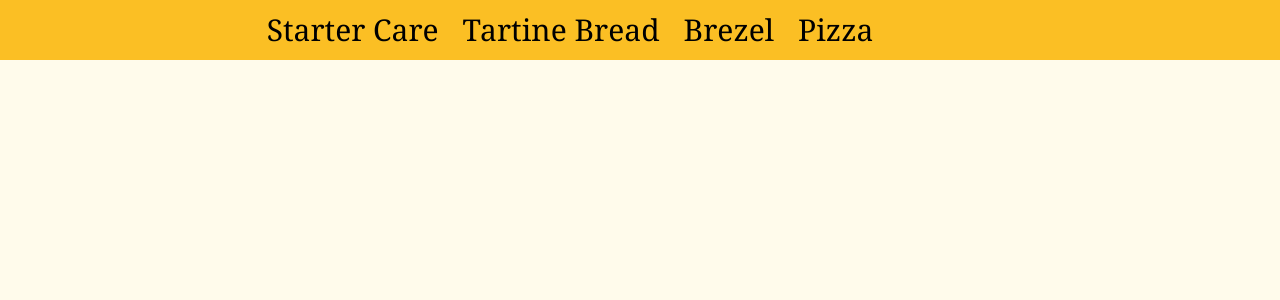
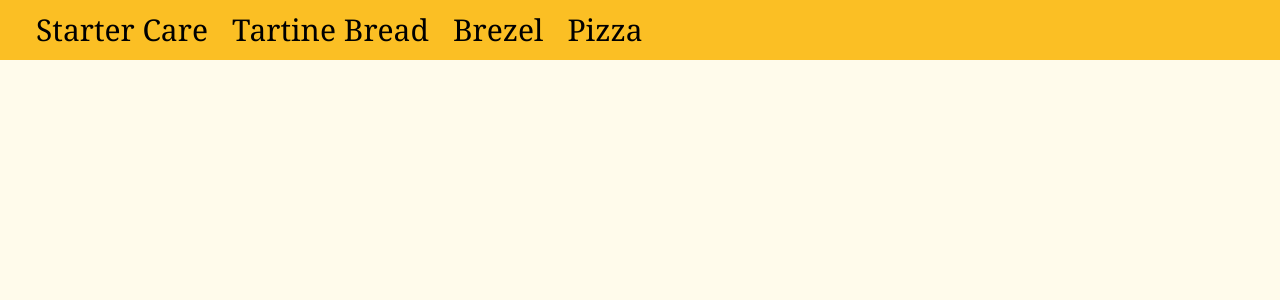
Before and after one commit to hutec/bread, a React (Create React App) app: page / in a window 1280 px wide. Shown: the top 300 px of the page. Built offline with nearby package versions, Linux system fonts and the light colour scheme.

Commit message:
Fix table and navbar for smaller screens

```diff
--- a/src/App.js
+++ b/src/App.js
@@ -45,7 +45,7 @@ const RecipeCalculator = ({ recipe }) => {
       .reduce((prev, curr) => prev + curr) / 100;
 
   return (
-    <ul className="table w-96 shadow-md border rounded mx-auto p-2">
+    <ul className="table shadow-md border rounded mx-auto p-2">
       <li className="table-row">
         <span className="table-cell border-b border-r"></span>
         <span className="table-cell pl-3 border-b font-semibold text-right">
@@ -104,8 +104,8 @@ function App() {
     <HashRouter>
       <div className="bg-yellow-50 font-serif min-h-screen">
         <header className="bg-yellow-400 py-3">
-          <nav className="w-7/12 mx-auto">
-            <ul className="flex flex-row space-x-6 text-3xl">
+          <nav className="px-9 mx-auto">
+            <ul className="flex flex-row flex-wrap space-x-6 text-3xl">
               {recipes.map((recipe) => (
                 <li key={recipe.url}>
                   <NavLink activeClassName="font-bold" to={"/" + recipe.url}>
```
